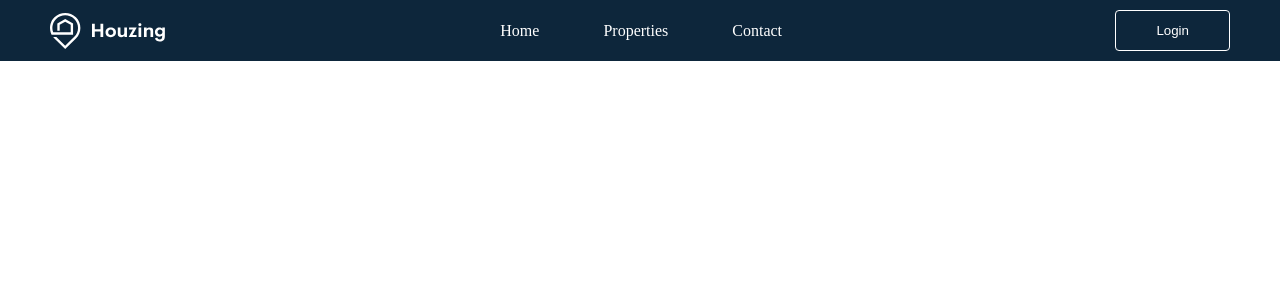
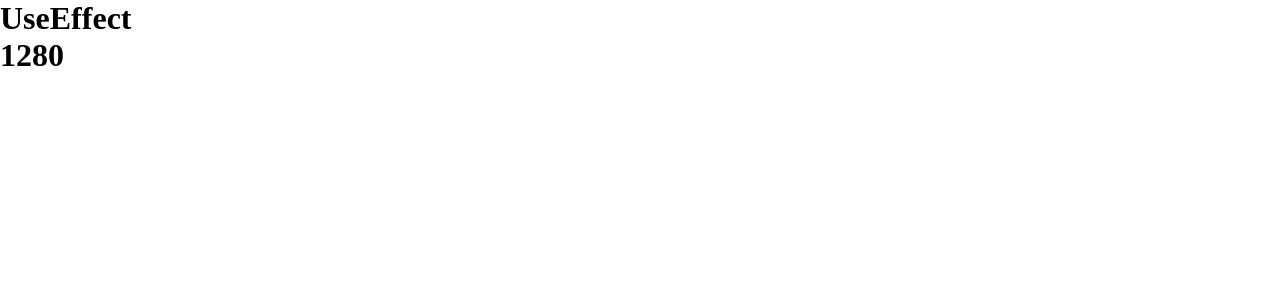
Before and after one commit to SardorIbodov/react-app, a React (Vite) app: page / in a window 1280 px wide. Shown: the top 300 px of the page. Built offline with nearby package versions, Linux system fonts and the light colour scheme.

Commit message:
useEffect

```diff
--- /dev/null
+++ b/src/10-lesson/index.jsx
@@ -0,0 +1,51 @@
+import React, { useState, useEffect } from "react";
+
+const UseEffect = () => {
+  // const [count, setCount] = useState(1);
+  // const [dataType, setDataType] = useState("users");
+  // const [data, setData] = useState([]);
+  const [windowWidth, setWindowWidth] = useState(window.innerWidth);
+  const handleSize = () => {
+    setWindowWidth(window.innerWidth);
+  };
+  //! 1. (Runs every time when render runs)
+  // useEffect(() => {
+  //   console.log("useEffect run");
+  // });
+  //! 2. (Runs only once)
+  // useEffect(() => {
+  //   fetch("https://jsonplaceholder.typicode.com/todos/1")
+  //     .then((response) => response.json())
+  //     .then((json) => console.log(json));
+  // }, []);
+  //! 3. (Runs when values of dependencies array are changed)
+  // useEffect(() => {
+  //   fetch(`https://jsonplaceholder.typicode.com/${dataType}`)
+  //     .then((response) => response.json())
+  //     .then((json) => setData(json));
+  // }, [dataType]);
+
+  // useEffect(() => {
+  //   window.addEventListener("resize", handleSize);
+	// 	return () => window.removeEventListener("resize", handleSize)
+  // }, []);
+
+  // console.log("render run");
+
+  return (
+    <div>
+      <h1>UseEffect</h1>
+      {/* <h2>{count}</h2>
+      <button onClick={() => setCount(count + 1)}>Plus</button>
+      <hr />
+      <button onClick={() => setDataType("users")}>users</button>
+      <button onClick={() => setDataType("comments")}>comments</button>
+      <button onClick={() => setDataType("posts")}>posts</button>
+      <h2>{dataType}</h2>
+			{data.map(v => <pre key={v.id}>{JSON.stringify(v)}</pre>)} */}
+      <h1>{windowWidth}</h1>
+    </div>
+  );
+};
+
+export default UseEffect;
--- a/src/main.jsx
+++ b/src/main.jsx
@@ -6,7 +6,9 @@ import ReactDOM from "react-dom/client";
 // import Lesson5 from "./5-lesson";
 // import Lesson6 from "./6-lesson";
 // import Lesson7 from "./7-lesson";
-import Lesson8 from "./8-lesson";
+// import Lesson8 from "./8-lesson";
+// import FunctionalComponents from "./9-lesson";
+import UseEffect from "./10-lesson";
 import "./main.css";
 
 ReactDOM.createRoot(document.getElementById("root")).render(
@@ -16,7 +18,9 @@ ReactDOM.createRoot(document.getElementById("root")).render(
     {/* <Lesson4 /> */}
     {/* <Lesson5 /> */}
     {/* <Lesson6 /> */}
-		{/* <Lesson7 /> */}
-		<Lesson8 />
+    {/* <Lesson7 /> */}
+    {/* <Lesson8 /> */}
+    {/* <FunctionalComponents count={1}/> */}
+    <UseEffect />
   </>
 );
```
